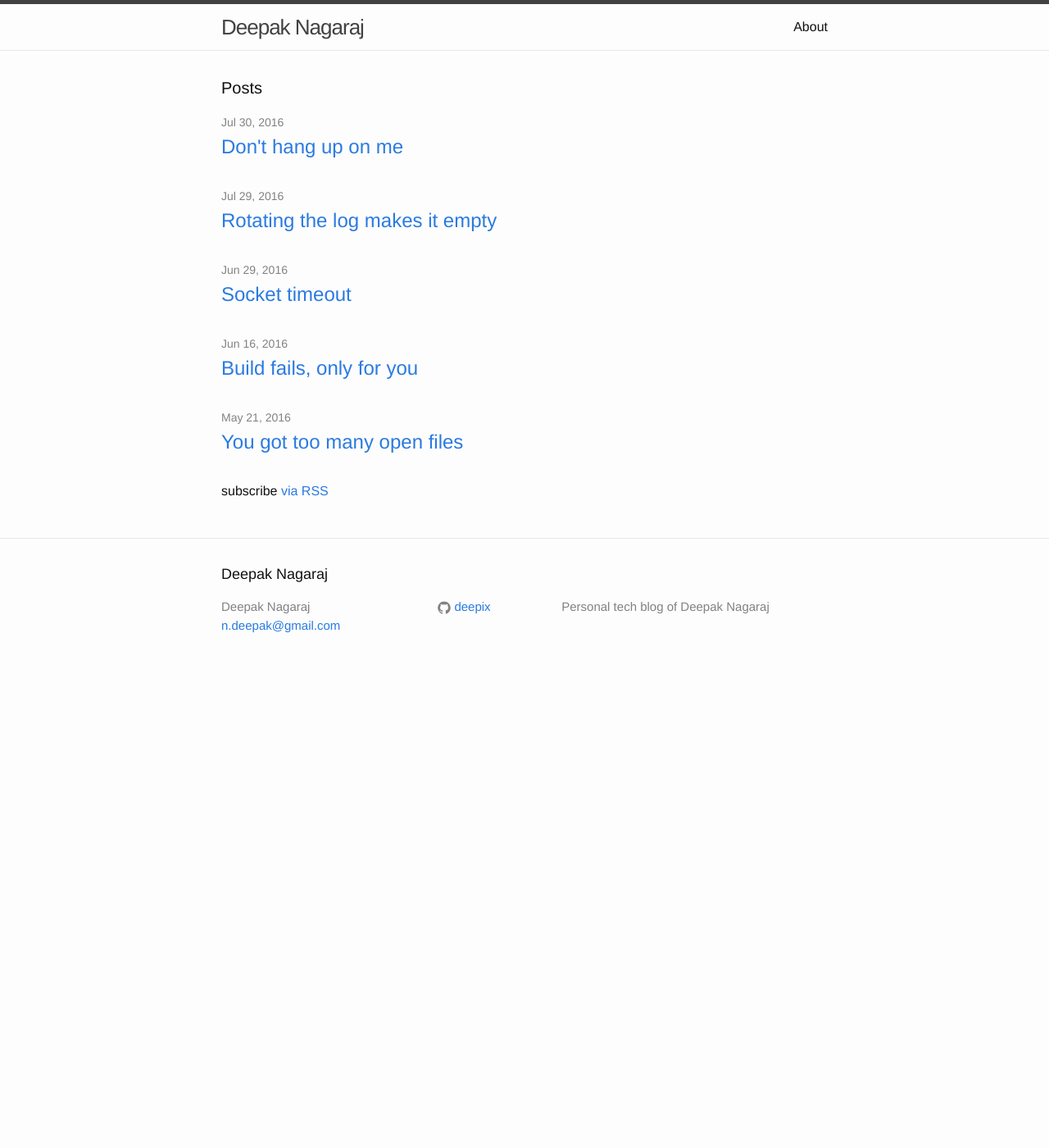
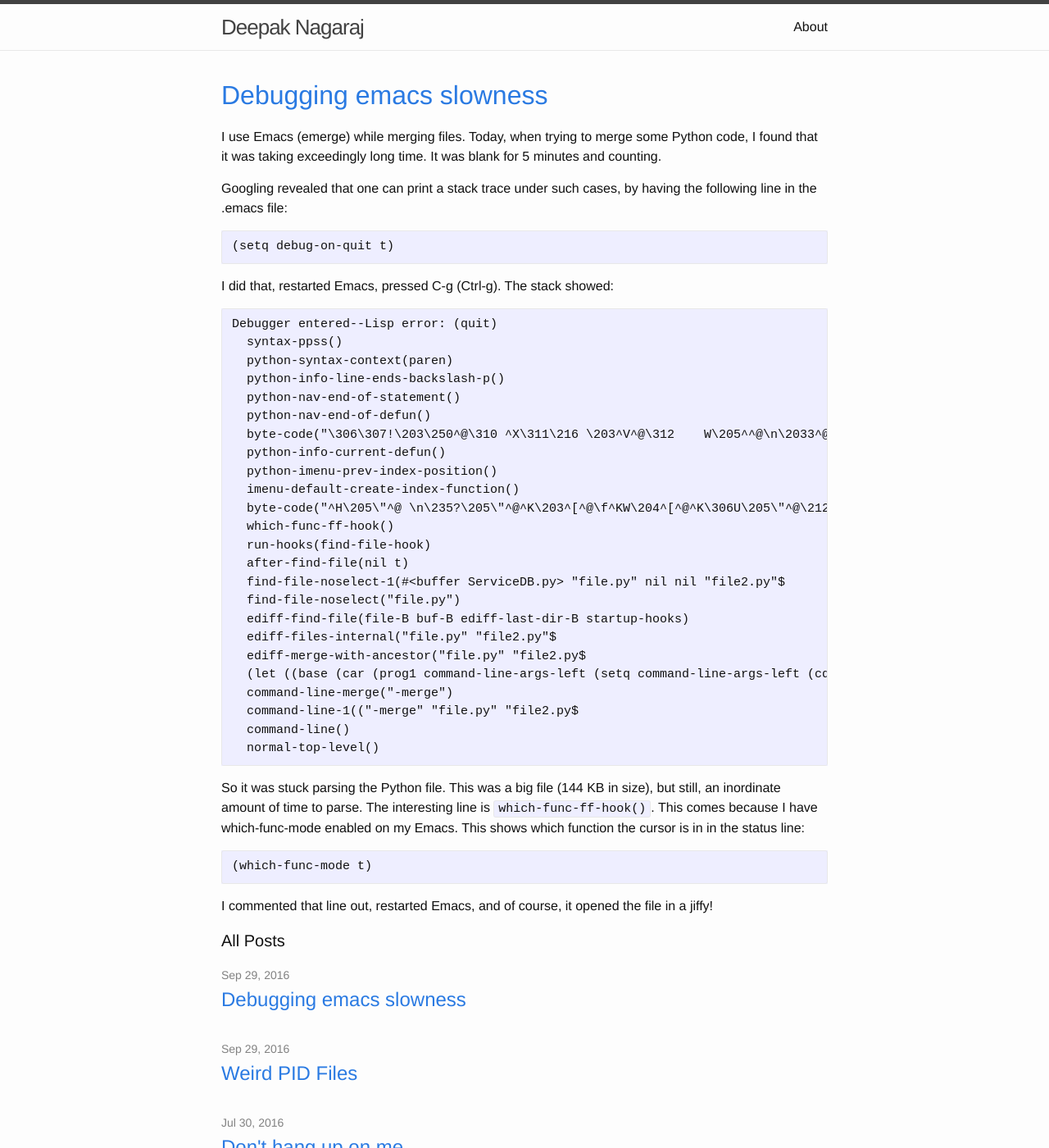
Before and after one commit to deepix/deepix.github.io, a Jekyll site: the page built from index.html, in a window 1280 px wide and 1400 px high. Shown: the whole window at 82% size. Built offline with Jekyll 4.4.1, drawn with Linux system fonts in a browser that asks for light colours.

Commit message:
new posts
pidfiles, slowemacs

````diff
--- /dev/null
+++ b/_includes/post_detail.html
@@ -0,0 +1,9 @@
+<h1 class="entry-title">
+{% if page.title %}
+    <a href="{{ root_url }}{{ page.url }}">{{ page.title }}</a>
+{% endif %}
+{% if post.title %}
+    <a href="{{ root_url }}{{ post.url }}">{{ post.title }}</a>
+{% endif %}
+</h1>
+<div class="entry-content">{{ content }}</div>
--- a/_posts/2016-07-30-sighup.markdown
+++ b/_posts/2016-07-30-sighup.markdown
@@ -175,3 +175,7 @@ course, I won't mention the bits about writing a simple C program to
 narrow down testing, or using commands like `sleep 40 | wc` for
 experimentation, or trying out in vain a variety of syntactic
 suggestions offered at *StackOverflow.com!*
+
+### Update: Sep. 30 2016
+
+A colleague pointed out that you can just put the pipeline in a separate script by itself, and then call nohup on the script.  I don't know why I never tried it, but it *did* work.  Oh well.
--- /dev/null
+++ b/_posts/2016-09-29-pidfiles.markdown
@@ -0,0 +1,32 @@
+---
+layout: post
+title: Weird PID Files
+tags: unix daemons shell-scripts
+---
+
+This is a story of multiple processes running on a system, but with empty PID files.
+
+It took a lot of debugging.
+
+We use shell scripts to start our processes.  Ideally they should write out their own PID files (and deal with SIGHUP), but anyway, we were doing it in our script as follows:
+
+```
+nohup cmdline &
+find_process cmdline > pidfile
+```
+
+You can imagine `find_process` to be a function that goes through all the running processes.  If it finds a matching command line, it will note the PID in the pidfile.
+
+The problem we were seeing is this:
+
+ * On system startup, the PID file was empty, but there was a process running.
+ * When we restarted manually, the PID file would get the PID correctly (we had to kill the previous process manually, or risk having multiple running processes and PIDs in the pidfile).
+ * Even with manual restart, some processes would never get PIDs in their files.
+
+We run on FreeBSD, and it comes with a handy `/etc/rc.subr` that contains a bunch of utility functions to help start and stop programs.  It turned out that there were two problems.
+
+The first is that find_process() uses `ps` to match processes.  `ps` limits its output to terminal width unless you give `-ww` as an argument (go figure).  This is why some of our programs would never get a match in the pidfile, because the program would be started non-interactively via ssh and `ps` (without -ww) would never match.  I found that newer versions of rc.subr has this fixed, but for our case, I ended up adding this argument.  Unfortunately, a colleague of mine had discovered this problem earlier but she reported it a few weeks back and then I forgot all about it, only to rediscover it the hard way.
+
+The second problem is a bit more involved.  From the debug prints we put in, it seemed as if we were trying to find a match very soon.  That is, when we tried to `find_process`, `nohup` would still be running.  It would fail to match the program itself.  This happens only at system startup, when it is already under load.  Temporarily, we fixed this by adding a sleep, but the correct fix involves calling, in case of C programs, `daemon()`, `pidfile_open()` etc.
+
+Quite a few nights were lost on this one.  There are more such stories when we added monitoring (via monit) for these programs, but you can well imagine them already.
--- /dev/null
+++ b/_posts/2016-09-29-slowemacs.markdown
@@ -0,0 +1,50 @@
+---
+layout: post
+title: Debugging emacs slowness
+tags: emacs debugging python
+---
+
+I use Emacs (emerge) while merging files.  Today, when trying to merge some Python code, I found that it was taking exceedingly long time.  It was blank for 5 minutes and counting.
+
+Googling revealed that one can print a stack trace under such cases, by having the following line in the .emacs file:
+
+```
+(setq debug-on-quit t)
+```
+
+I did that, restarted Emacs, pressed C-g (Ctrl-g).  The stack showed:
+
+```
+Debugger entered--Lisp error: (quit)
+  syntax-ppss()
+  python-syntax-context(paren)
+  python-info-line-ends-backslash-p()
+  python-nav-end-of-statement()
+  python-nav-end-of-defun()
+  byte-code("\306\307!\203\250^@\310 ^X\311\216 \203^V^@\312    W\205^^@\n\2033^@\212\313^R^Kb\210\314 \210\315\307!\210\f^]\316^^^W\317^M!+\206^^@^K\212\312 ^N^X\\^$
+  python-info-current-defun()
+  python-imenu-prev-index-position()
+  imenu-default-create-index-function()
+  byte-code("^H\205\"^@ \n\235?\205\"^@^K\203^[^@\f^KW\204^[^@^K\306U\205\"^@\212^M )\211^V^G\207" [which-func-mode major-mode which-func-non-auto-modes which-func-m$
+  which-func-ff-hook()
+  run-hooks(find-file-hook)
+  after-find-file(nil t)
+  find-file-noselect-1(#<buffer ServiceDB.py> "file.py" nil nil "file2.py"$
+  find-file-noselect("file.py")
+  ediff-find-file(file-B buf-B ediff-last-dir-B startup-hooks)
+  ediff-files-internal("file.py" "file2.py"$
+  ediff-merge-with-ancestor("file.py" "file2.py$
+  (let ((base (car (prog1 command-line-args-left (setq command-line-args-left (cdr command-line-args-left))))) (theirs (car (prog1 command-line-args-left (setq comma$
+  command-line-merge("-merge")
+  command-line-1(("-merge" "file.py" "file2.py$
+  command-line()
+  normal-top-level()
+```
+
+So it was stuck parsing the Python file.  This was a big file (144 KB in size), but still, an inordinate amount of time to parse.  The interesting line is `which-func-ff-hook()`.  This comes because I have which-func-mode enabled on my Emacs.  This shows which function the cursor is in in the status line:
+
+```
+(which-func-mode t)
+```
+
+I commented that line out, restarted Emacs, and of course, it opened the file in a jiffy!
--- a/index.html
+++ b/index.html
@@ -2,9 +2,15 @@
 layout: default
 ---
 
+<div class="blog-index">
+  {% assign post = site.posts.first %}
+  {% assign content = post.content %}
+  {% include post_detail.html %}
+</div>
+
 <div class="home">
 
-  <h1 class="page-heading">Posts</h1>
+  <h1 class="page-heading">All Posts</h1>
 
   <ul class="post-list">
     {% for post in site.posts %}
@@ -17,7 +23,3 @@ layout: default
       </li>
     {% endfor %}
   </ul>
-
-  <p class="rss-subscribe">subscribe <a href="{{ "/feed.xml" | prepend: site.baseurl }}">via RSS</a></p>
-
-</div>
````
